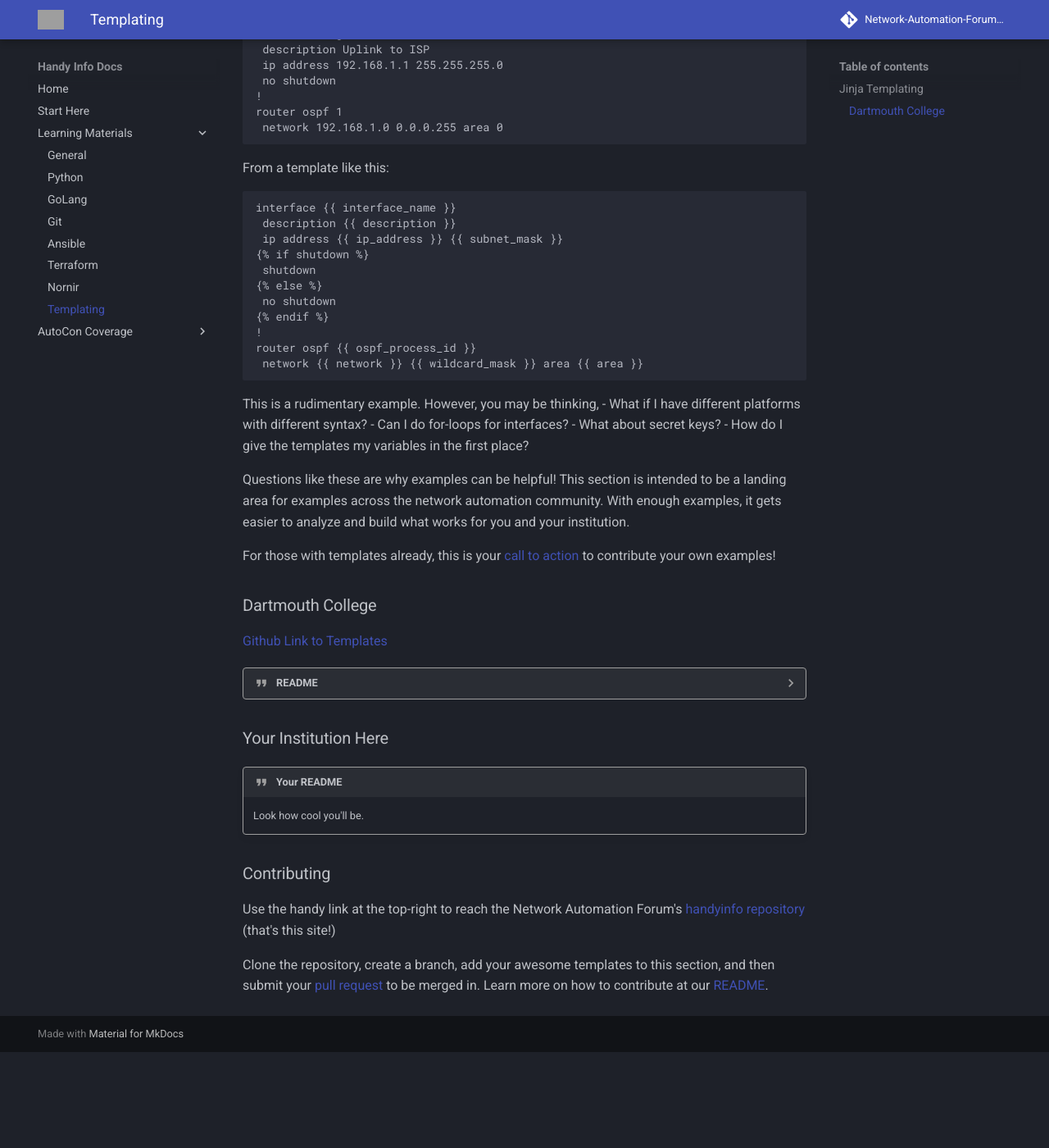
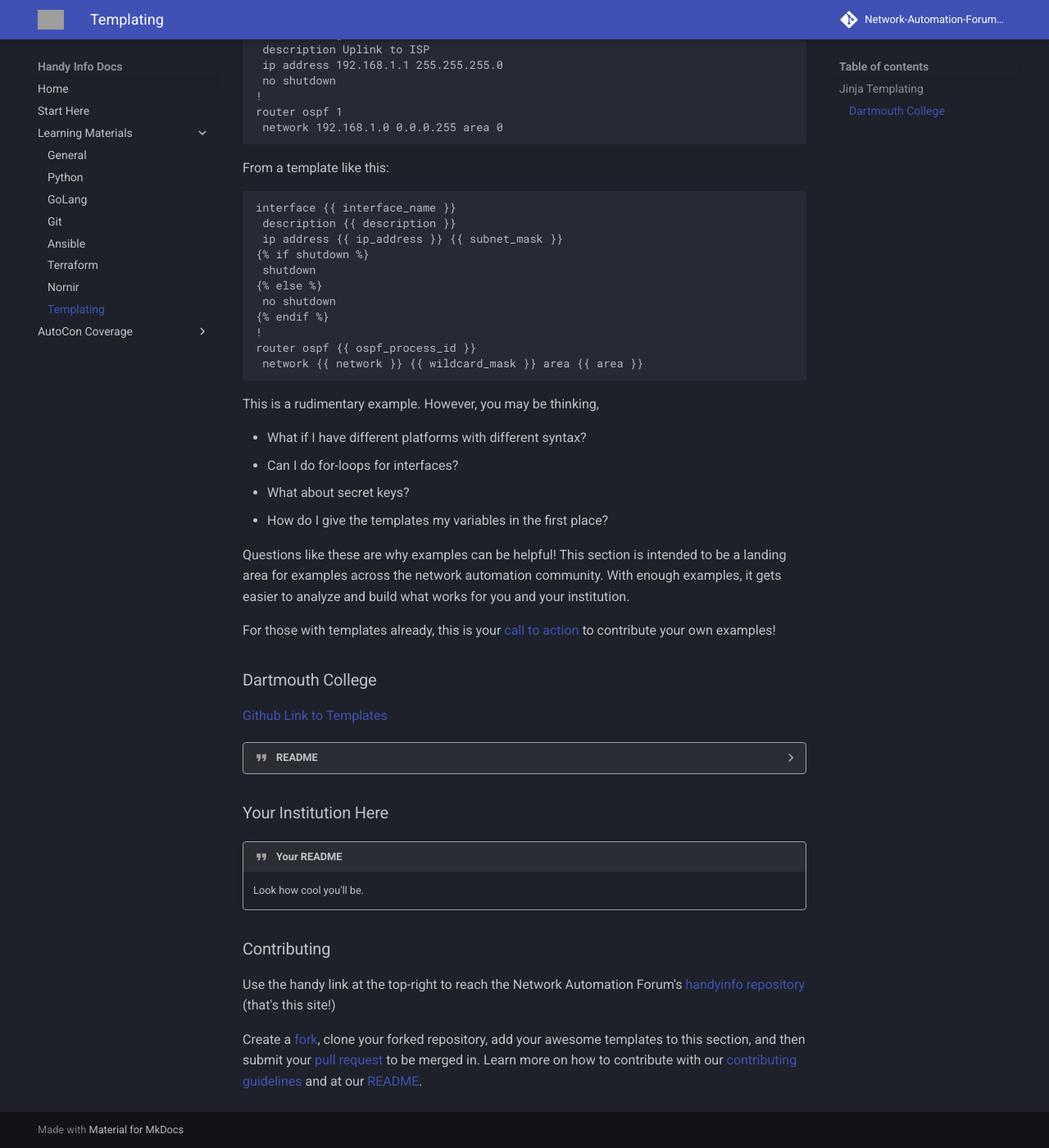
Before and after one commit to Network-Automation-Forum/handyinfo, an MkDocs documentation site: the page built from docs/learning_materials/templating.md, in a window 1280 px wide and 1400 px high, scrolled down 318 px. Shown: the whole window at 82% size. Built offline with MkDocs 1.6.1 and Material for MkDocs 9.7.7, drawn with Linux system fonts in a browser that asks for light colours; comment, search, counter and statistics services are not loaded; before the commit the page ends 1601 px from its top, so only the background shows below that; grey boxes are pictures that could not be loaded.

Commit message:
Correct contributing summary and repo links

````diff
--- a/docs/learning_materials/templating.md
+++ b/docs/learning_materials/templating.md
@@ -33,6 +33,7 @@ router ospf {{ ospf_process_id }}
 ```
 
 This is a rudimentary example. However, you may be thinking,
+
 - What if I have different platforms with different syntax?
 - Can I do for-loops for interfaces?
 - What about secret keys?
@@ -61,4 +62,4 @@ For those with templates already, this is your [call to action](#contributing) t
 
 Use the handy link at the top-right to reach the Network Automation Forum's [handyinfo repository](https://github.com/Network-Automation-Forum/handyinfo) (that's this site!)
 
-Clone the repository, create a branch, add your awesome templates to this section, and then submit your [pull request](https://docs.github.com/en/pull-requests/collaborating-with-pull-requests/proposing-changes-to-your-work-with-pull-requests/creating-a-pull-request) to be merged in. Learn more on how to contribute at our [README](https://github.com/Network-Automation-Forum/handyinfo/tree/main).
+Create a [fork](https://docs.github.com/en/pull-requests/collaborating-with-pull-requests/working-with-forks/fork-a-repo), clone your forked repository, add your awesome templates to this section, and then submit your [pull request](https://docs.github.com/en/pull-requests/collaborating-with-pull-requests/proposing-changes-to-your-work-with-pull-requests/creating-a-pull-request) to be merged in. Learn more on how to contribute with our [contributing guidelines](https://github.com/Network-Automation-Forum/handyinfo/blob/main/.github/CONTRIBUTING.md) and at our [README](https://github.com/Network-Automation-Forum/handyinfo/tree/main).
````
